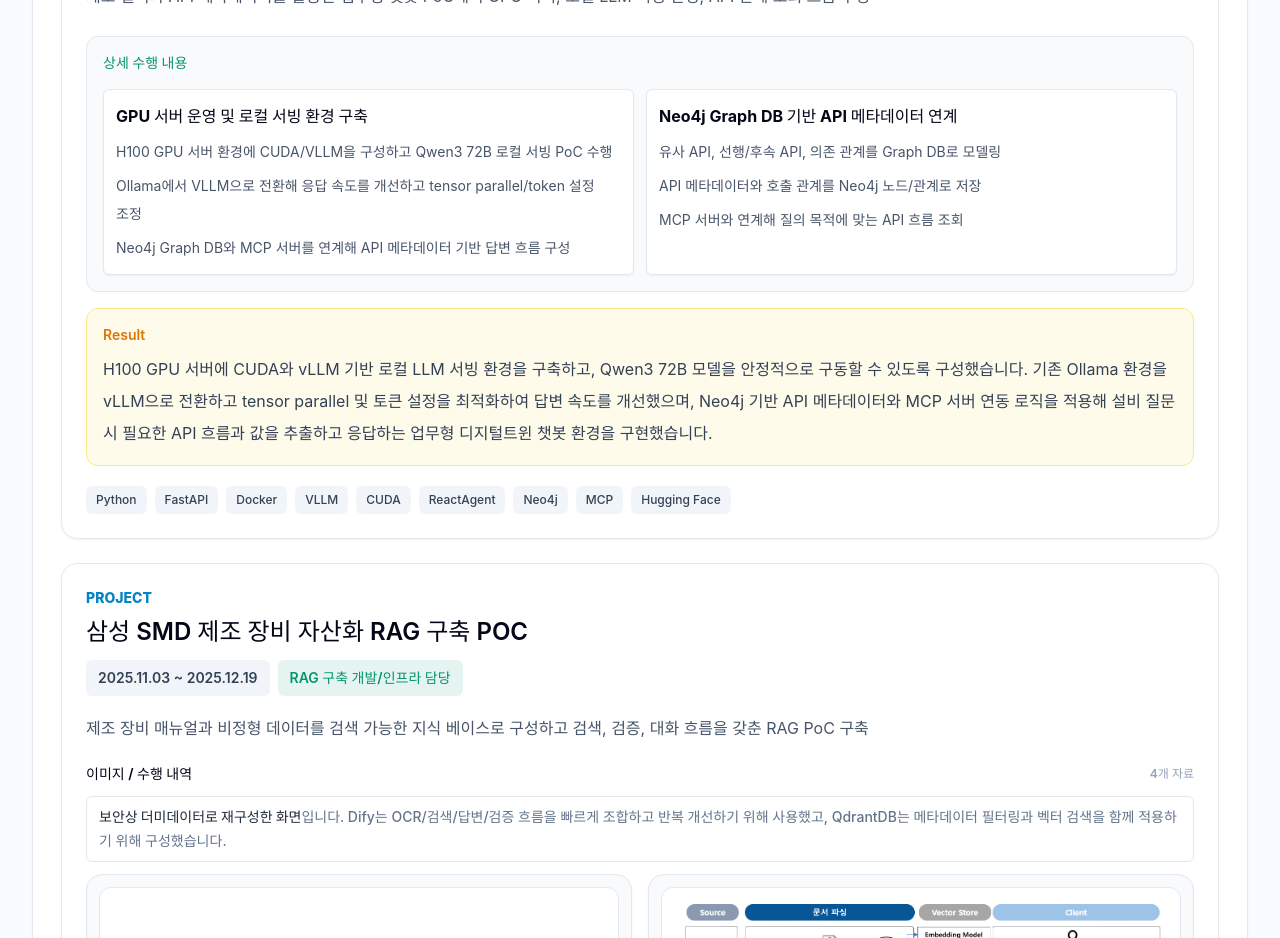
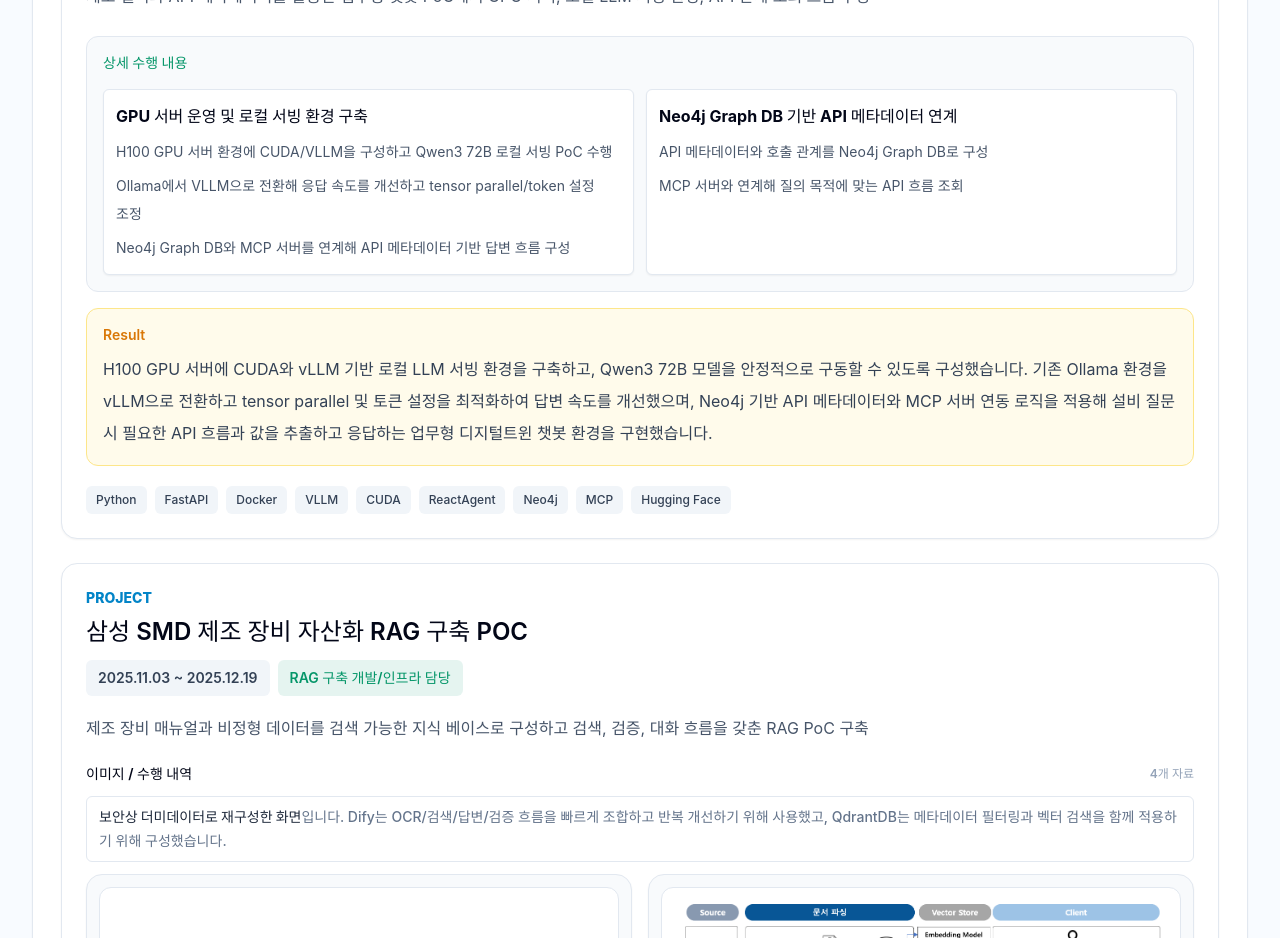
Before and after one commit to JANGSEOKHAN/JANGSEOKHAN.github.io, a React (Vite) app: page / in a window 1280 px wide. Shown: the part 5820-6758 px from the top of the page. Built offline with nearby package versions, Linux system fonts and the light colour scheme; a web font is replaced by a local one.

Commit message:
Simplify Neo4j metadata details

```diff
--- a/src/data/profile.ts
+++ b/src/data/profile.ts
@@ -299,8 +299,7 @@
       {
         title: 'Neo4j Graph DB 기반 API 메타데이터 연계',
         items: [
-          '유사 API, 선행/후속 API, 의존 관계를 Graph DB로 모델링',
-          'API 메타데이터와 호출 관계를 Neo4j 노드/관계로 저장',
+          'API 메타데이터와 호출 관계를 Neo4j Graph DB로 구성',
           'MCP 서버와 연계해 질의 목적에 맞는 API 흐름 조회',
         ],
       },
```
